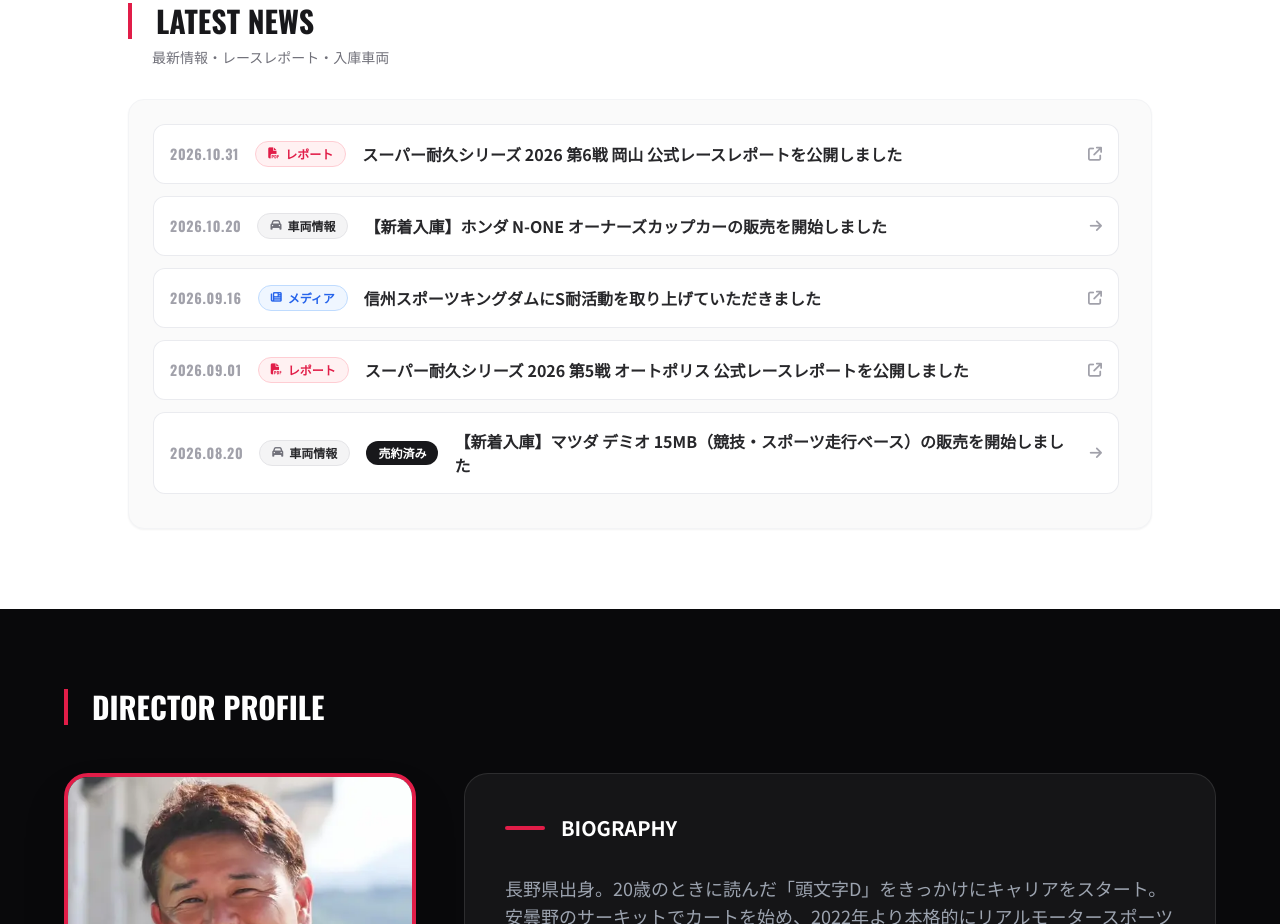
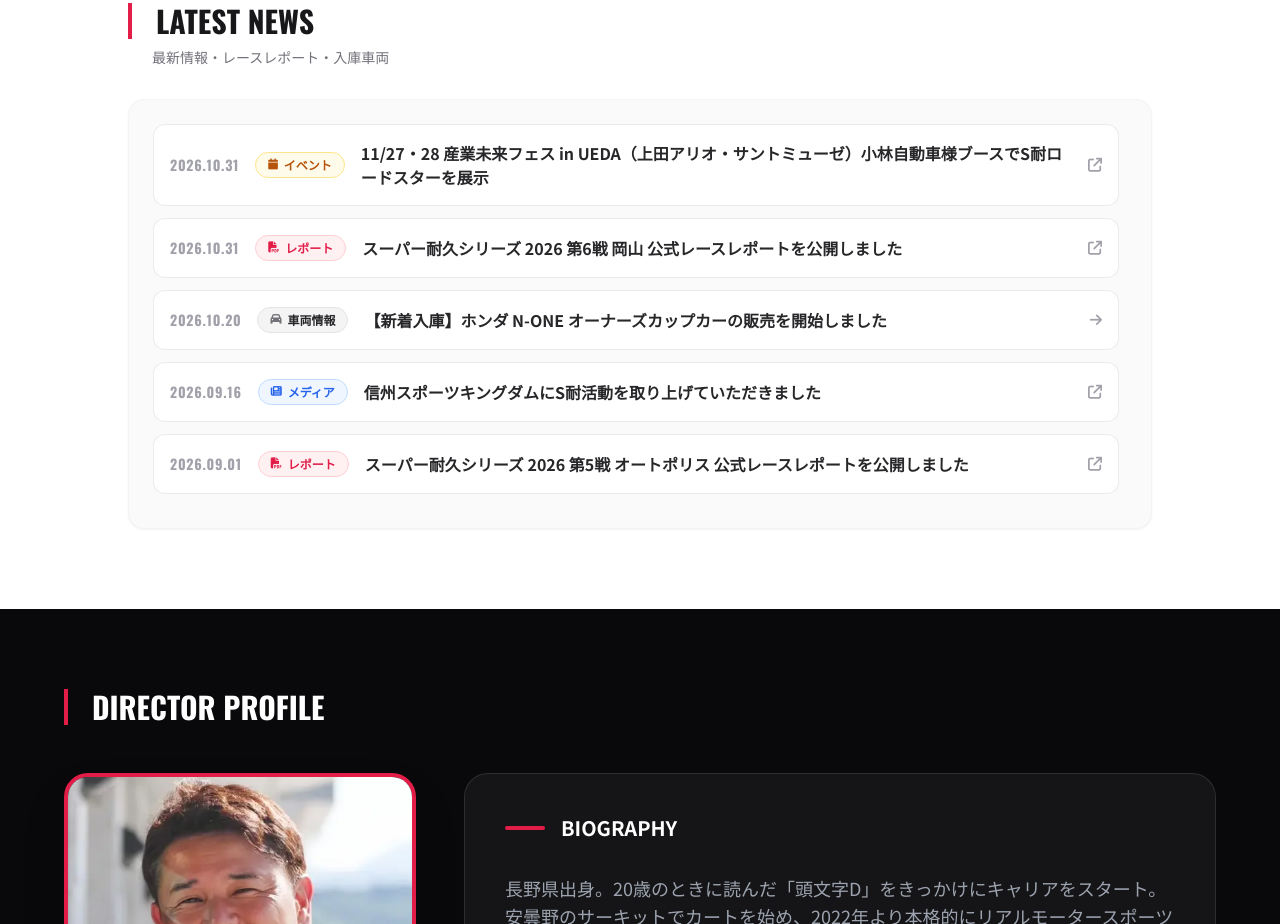
Before and after one commit to niwaracing/teamhomepage, a plain HTML site: page index.html in a window 1280 px wide. Shown: the part 2657-3581 px from the top of the page. Drawn offline with nearby package versions, Linux system fonts and the light colour scheme.

Commit message:
feat: add Mirai Fes in UEDA exhibition news with new event badge
Co-Authored-By: Claude Opus 5.5 <noreply@anthropic.com>

```diff
--- a/index.html
+++ b/index.html
@@ -356,6 +356,22 @@
 
             <div class="bg-zinc-50 rounded-2xl p-4 sm:p-6 border border-gray-100 shadow-sm">
                 <div class="md:max-h-[380px] md:overflow-y-auto md:pr-2 custom-scrollbar space-y-3">
+                    <!-- 記事: イベント（産業未来フェス in UEDA） -->
+                    <a href="https://miraifesueda.jp/" target="_blank" rel="noopener noreferrer" class="group flex flex-col sm:flex-row sm:items-center justify-between p-4 bg-white rounded-xl border border-gray-200/80 hover:border-rose-300 hover:shadow-md transition duration-200 gap-3">
+                        <div class="flex flex-wrap sm:flex-nowrap items-center gap-x-3 gap-y-2 sm:gap-4 flex-grow">
+                            <span class="font-oswald text-xs sm:text-sm font-bold text-zinc-400 tracking-wider">2026.10.31</span>
+                            <span class="inline-flex items-center justify-center bg-amber-50 text-amber-700 border border-amber-200 text-xs font-bold px-3 py-1 rounded-full w-fit whitespace-nowrap">
+                                <i class="fas fa-calendar mr-1.5 text-[11px]"></i>イベント
+                            </span>
+                            <span class="text-zinc-800 font-bold group-hover:text-rose-600 transition text-sm sm:text-base leading-snug w-full sm:w-auto">
+                                11/27・28 産業未来フェス in UEDA（上田アリオ・サントミューゼ）小林自動車様ブースでS耐ロードスターを展示
+                            </span>
+                        </div>
+                        <div class="hidden sm:flex items-center text-zinc-400 group-hover:text-rose-600 group-hover:translate-x-1 transition duration-200 pl-2">
+                            <i class="fas fa-arrow-up-right-from-square text-sm"></i>
+                        </div>
+                    </a>
+
                     <!-- 記事: レポート（Rd.6 岡山） -->
                     <a href="reports/2026_rd6_okayama.pdf" target="_blank" rel="noopener noreferrer" class="group flex flex-col sm:flex-row sm:items-center justify-between p-4 bg-white rounded-xl border border-gray-200/80 hover:border-rose-300 hover:shadow-md transition duration-200 gap-3">
                         <div class="flex flex-wrap sm:flex-nowrap items-center gap-x-3 gap-y-2 sm:gap-4 flex-grow">
```
